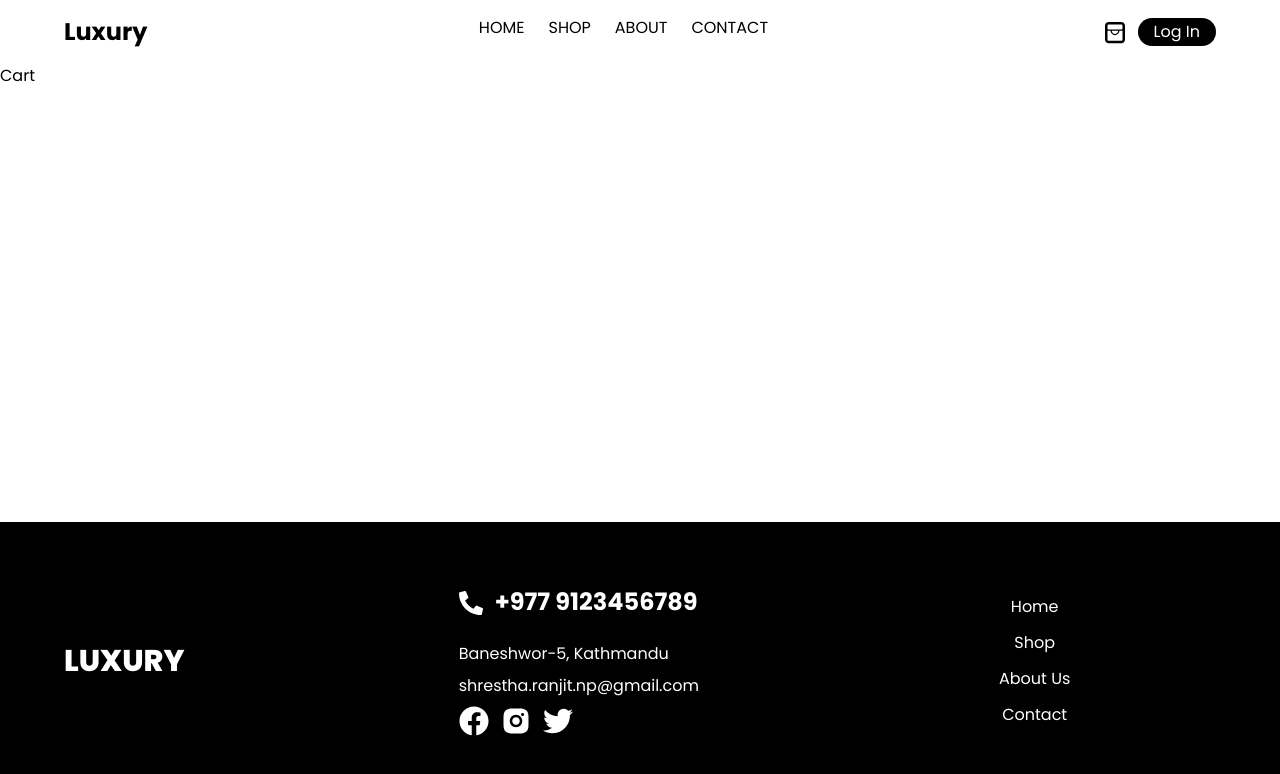
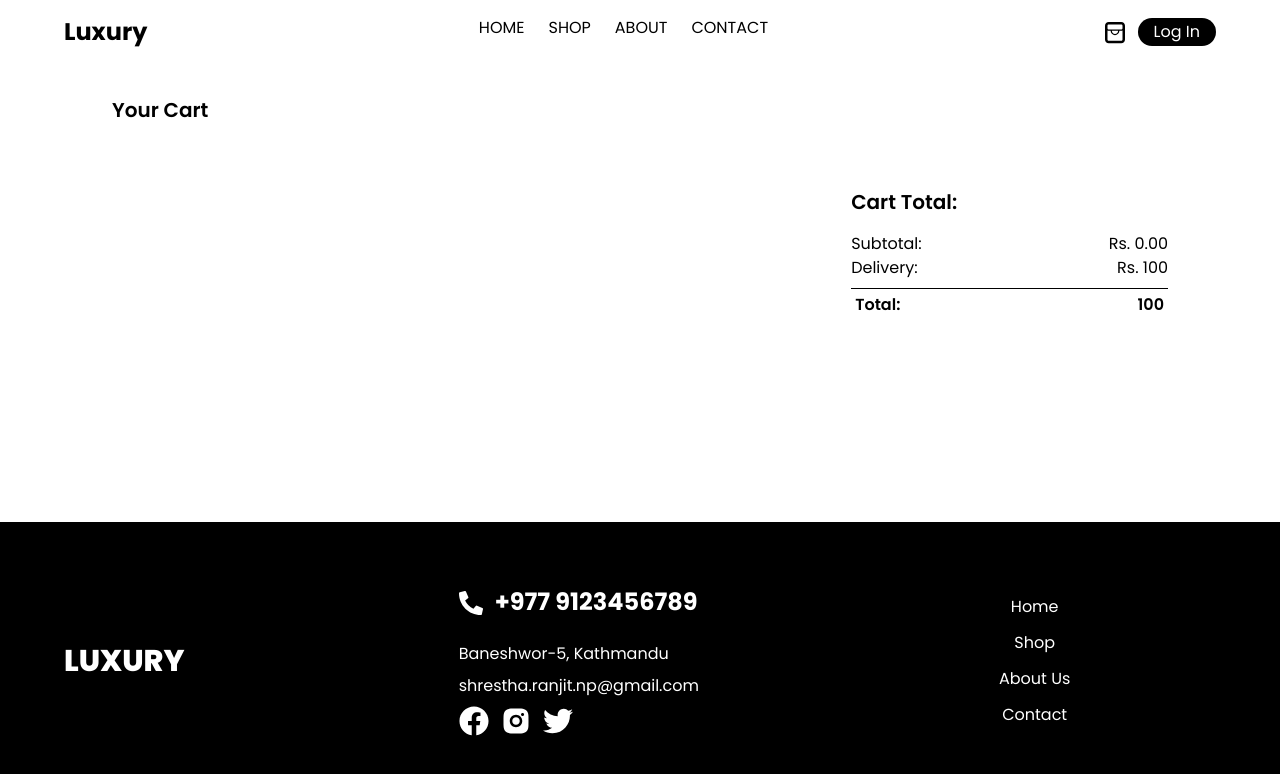
Before and after one commit to RanjitXtha/Ecommerce-Project, a React (Vite) app in the folder client/: page /cart in a window 1280 px wide. Shown: the top 774 px of the page. Built offline with nearby package versions, Linux system fonts and the light colour scheme; a web font is replaced by a local one.

Commit message:
changes made

```diff
--- a/client/src/Context/ShopContext.jsx
+++ b/client/src/Context/ShopContext.jsx
@@ -4,30 +4,68 @@ import products from "../data";
 export const ShopContext = createContext();
 
 export const ShopContextProvider = ({ children }) => {
-    const currency = 'Rs.';
+  const currency = "Rs.";
   const delivery_fee = 100;
 
   const [totalQuantity, setTotalQuantity] = useState(0);
   const [cartItems, setCartItems] = useState([]);
 
   const addToCart = (productData) => {
-        const existingItemIndex = cartItems.findIndex(item => item.id === productData.id);
+    const existingItemIndex = cartItems.findIndex(
+      (item) =>
+        item.id === productData.id &&
+        item.size === productData.size &&
+        item.color === productData.color
+    );
 
     if (existingItemIndex !== -1) {
       const updatedCartItems = [...cartItems];
       const existingItem = updatedCartItems[existingItemIndex];
 
-            if (existingItem.quantity < existingItem.stock) {
-                existingItem.quantity++;
+      const newQuantity = existingItem.quantity + productData.quantity;
+      if (newQuantity <= existingItem.stock) {
+        existingItem.quantity = newQuantity;
         setCartItems(updatedCartItems);
-                console.log('Quantity increased');
+        console.log(`Increased quantity by ${productData.quantity}`);
       } else {
-                console.log('Stock limit reached');
+        console.log("Stock limit reached");
       }
     } else {
-            setCartItems([...cartItems, { ...productData, quantity: 1 }]);
-            console.log('Added to cart');
+
+      setCartItems([...cartItems, { ...productData, quantity: productData.quantity }]);
+      console.log("Added to cart");
     }
+  };
+
+
+
+  const increaseQuantity = (id , size  , color) => {
+    setCartItems((prevItems) =>
+      prevItems.map((item) =>
+      (item.id === id && item.color === color && item.size === size) && item.quantity < item.stock
+          ? { ...item, quantity: item.quantity + 1 }
+          : item
+      )
+    );
+  };
+
+  const decreaseQuantity = (id , size , color) => {
+    setCartItems((prevItems) =>
+      prevItems.map((item) =>
+      (item.id === id && item.color === color && item.size === size) && item.quantity > 1
+          ? { ...item, quantity: item.quantity - 1 }
+          : item
+      )
+    );
+  };
+
+
+  const removeFromCart = (id, color, size) => {
+    setCartItems((prevItems) =>
+      prevItems.filter(
+        (item) => !(item.id === id && item.color === color && item.size === size)
+      )
+    );
   };
 
   useEffect(() => {
@@ -40,14 +78,15 @@ export const ShopContextProvider = ({ children }) => {
     products,
     currency,
     delivery_fee,
-        addToCart,
     cartItems,
     totalQuantity,
+    addToCart,
+    increaseQuantity,
+    decreaseQuantity,
+    removeFromCart,
   };
 
   return (
-        <ShopContext.Provider value={value}>
-            {children}
-        </ShopContext.Provider>
+    <ShopContext.Provider value={value}>{children}</ShopContext.Provider>
   );
 };
--- a/client/src/Pages/Cart.jsx
+++ b/client/src/Pages/Cart.jsx
@@ -1,8 +1,64 @@
-import React from 'react'
+import React, { useContext, useEffect, useState } from 'react'
+import { ShopContext } from '../Context/ShopContext';
+import { IoIosArrowDown } from "react-icons/io";
+import { IoIosArrowUp } from "react-icons/io";
+import { FaTrashCan } from "react-icons/fa6";
 
 const Cart = () => {
+  const {cartItems,currency , increaseQuantity , decreaseQuantity , removeFromCart , delivery_fee} = useContext(ShopContext);
+  const [total , setTotal] = useState(0)
+  useEffect(()=>{
+    const totalPrice = cartItems.reduce((sum,item)=>sum+item.quantity*item.price,0);
+    setTotal(parseFloat(totalPrice.toFixed(2)));
+  },[cartItems])
   return (
-    <div>Cart</div>
+    <section className='max-container margin padding'>
+        <h1 className='text-xl my-4 font-semibold'>Your Cart</h1>
+        <div>
+          {
+            cartItems.map((item,index)=>(
+              <div key={index} className='flex flex-col  md:grid md:grid-cols-[2fr_1.4fr] gap-6 mb-4 justify-between items-center'>
+                <div className='flex gap-10'>
+                  <img className="w-[6rem] h-[6rem] object-contain" src={item.image} alt="image" />
+                  <div className='flex flex-col gap-1'>
+                    <p className='font-semibold'>{item.title}</p>
+                    <p className='text-lightColor text-lg'>{currency} {item.price}</p>
+                    <span className='flex items-center gap-2'>
+                      <p>Color: </p><div style={{backgroundColor:`${item.color}`}} className='w-6 h-6 ring-1 ring-black rounded-full mr-3' ></div>
+                      <p>Size:</p><div className='w-6 h-6 ring-1 ring-black rounded-full mr-3 flex justify-center items-center'>{item.size}</div>
+                    </span>
+                  </div>
+                </div>
+
+
+                <div className='flex justify-between gap-4'>
+                  <div className='flex justify-between font-semibold items-center w-[8rem] h-[3rem] rounded-3xl bg-customGrey'>
+                      <button onClick={()=>increaseQuantity(item.id , item.size , item.color)} className='w-[2.5rem] h-full flex justify-center items-center'><IoIosArrowUp  /></button>
+                          {item.quantity}
+                      <button onClick={()=>decreaseQuantity(item.id , item.size , item.color)} className='w-[2.5rem] h-full flex justify-center items-center'><IoIosArrowDown /></button>
+                  </div>
+
+                  <div>
+                    <button className='text-xl bg-customGrey rounded-full p-3' onClick={()=>removeFromCart(item.id , item.color , item.size)}><FaTrashCan /></button>
+                  </div>
+                </div>
+
+
+              </div>
+            ))
+          }
+        </div>
+        <div className='flex flex-col items-end '>
+          <div className='w-full sm:w-[50%] md:w-[30%]'>
+            <h1 className='text-xl font-semibold mt-[3rem] my-[1rem]'>Cart Total:</h1>
+            <span className='flex justify-between '><p>Subtotal: </p><p>{currency} {total.toFixed(2)}</p></span>
+            <span className='flex justify-between '><p>Delivery: </p><p>{currency} {delivery_fee}</p></span>
+            <span className='flex justify-between  font-semibold my-2 p-1 border-black border-t-[1px]'><p>Total: </p><p>{total+delivery_fee}</p></span>
+
+          </div>
+
+        </div>
+    </section>
   )
 }
 
--- a/client/src/Pages/Product.jsx
+++ b/client/src/Pages/Product.jsx
@@ -42,7 +42,7 @@ const Product = () => {
             return;
         }
         const productData = {
-            size , color , id:product.id , title:product.title , image: product.image[0] , quantity , stock:product.stock
+            size , color , id:product.id , price:(product.price - product.discount*product.price/100).toFixed(2), title:product.title , image: product.image[0] , quantity , stock:product.stock
         }
         addToCart(productData);
 
@@ -84,7 +84,7 @@ const Product = () => {
                 {
                     product.colors.map((colors,index)=>(
                         <div>
-                            <button onClick={()=>setColor(colors)} key={index} style={{backgroundColor:`${colors}`}} className={` w-[2.5rem] h-[2.5rem] rounded-full ring-gray-700 ${color === colors?' ring-2':''} `} >
+                            <button onClick={()=>setColor(colors)} key={index} style={{backgroundColor:`${colors}`}} className={` w-[2.5rem] h-[2.5rem] rounded-full border-[1px] border-black ring-gray-700 ${color === colors?' ring-4 border-gray-700':''} `} >
                             </button>
                             <p className='text-sm text-lightColor'>{colors}</p>
                         </div>
@@ -97,7 +97,7 @@ const Product = () => {
                 {
                     product.sizes.map((sizes,index)=>(
                         <div>
-                            <button onClick={()=>setSize(sizes)} key={index} style={{backgroundColor:`${sizes}`}} className={`w-[2.5rem] h-[2.5rem] rounded-full border-gray-700 border-[2px] ring-gray-700 ${sizes === size?' ring-2':''}`} >
+                            <button onClick={()=>setSize(sizes)} key={index} style={{backgroundColor:`${sizes}`}} className={`w-[2.5rem] h-[2.5rem] rounded-full border-gray-700 border-[1px] ring-gray-700 ${sizes === size?' ring-4 border-gray-700':''}`} >
                                 <p className='text-sm text-lightColor'>{sizes}</p>
                             </button>
 
--- a/client/src/Sections/Header.jsx
+++ b/client/src/Sections/Header.jsx
@@ -1,5 +1,5 @@
 import React, { useContext, useState } from 'react';
-import { NavLink } from 'react-router-dom';
+import { Link, NavLink } from 'react-router-dom';
 import { TiThMenu } from "react-icons/ti";
 import { ShopContext } from '../Context/ShopContext';
 import { TiShoppingBag } from "react-icons/ti";
@@ -21,10 +21,16 @@ const Header = () => {
         </div>
 
         <div className='flex items-center gap-2'>
-          <div className='relative text-3xl  rounded-3xl '>
+          <Link to="/cart" className='relative text-3xl  rounded-3xl '>
             <TiShoppingBag  />
-            <div className='abosolute'></div>
-          </div>
+            {
+              totalQuantity !==0?
+              <div className='absolute text-sm bg-black text-white font-semibold flex items-center justify-center  w-6 h-6 rounded-full top-[-6px] right-[-6px]'>{totalQuantity}</div>
+              :null
+
+            }
+
+          </Link>
           <div className=' bg-black text-white rounded-3xl py-[0.1rem] px-[1rem]'>
               <button>Log In</button>
           </div>
```
Lines whose indentation alone changed are shown as unchanged.
